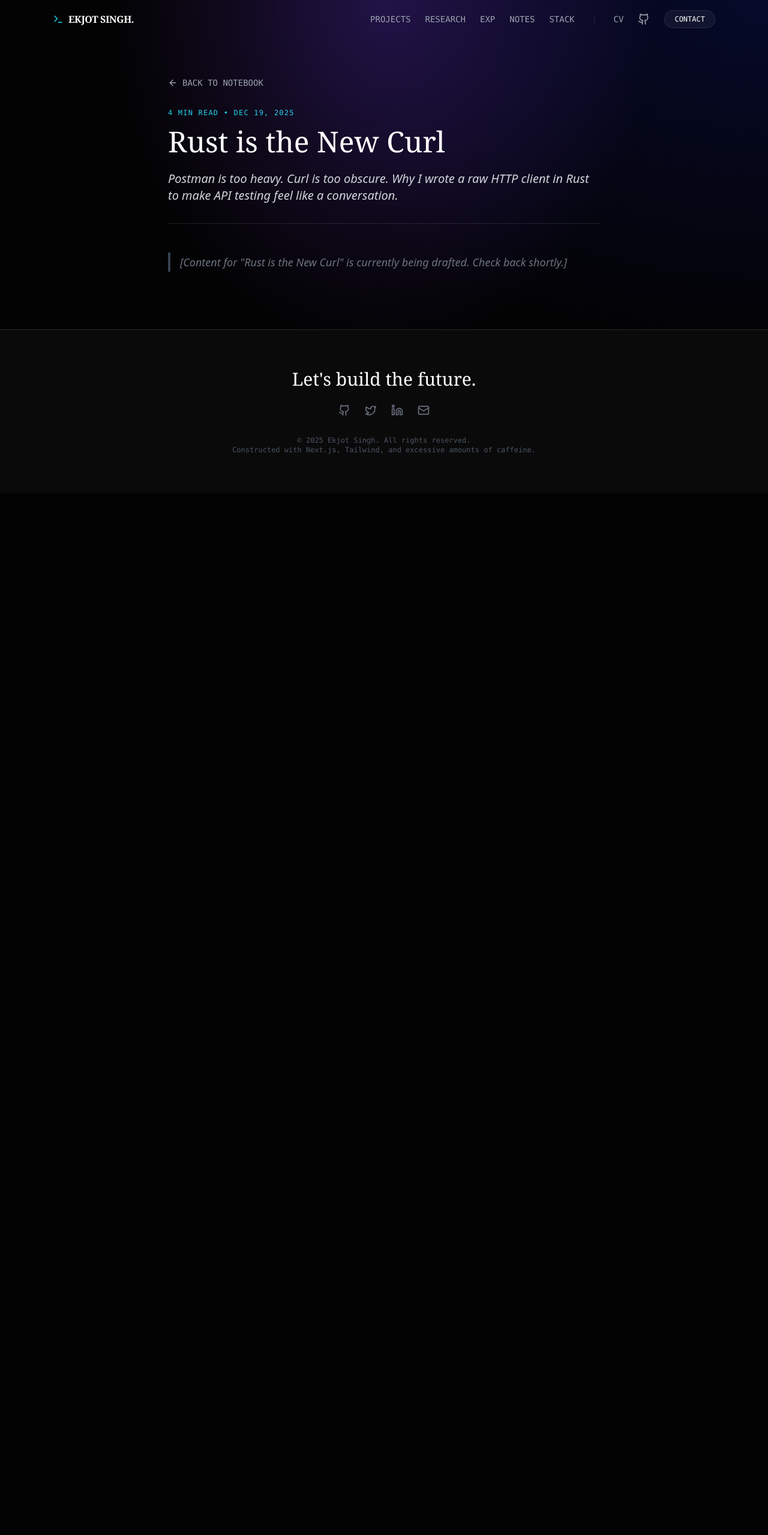
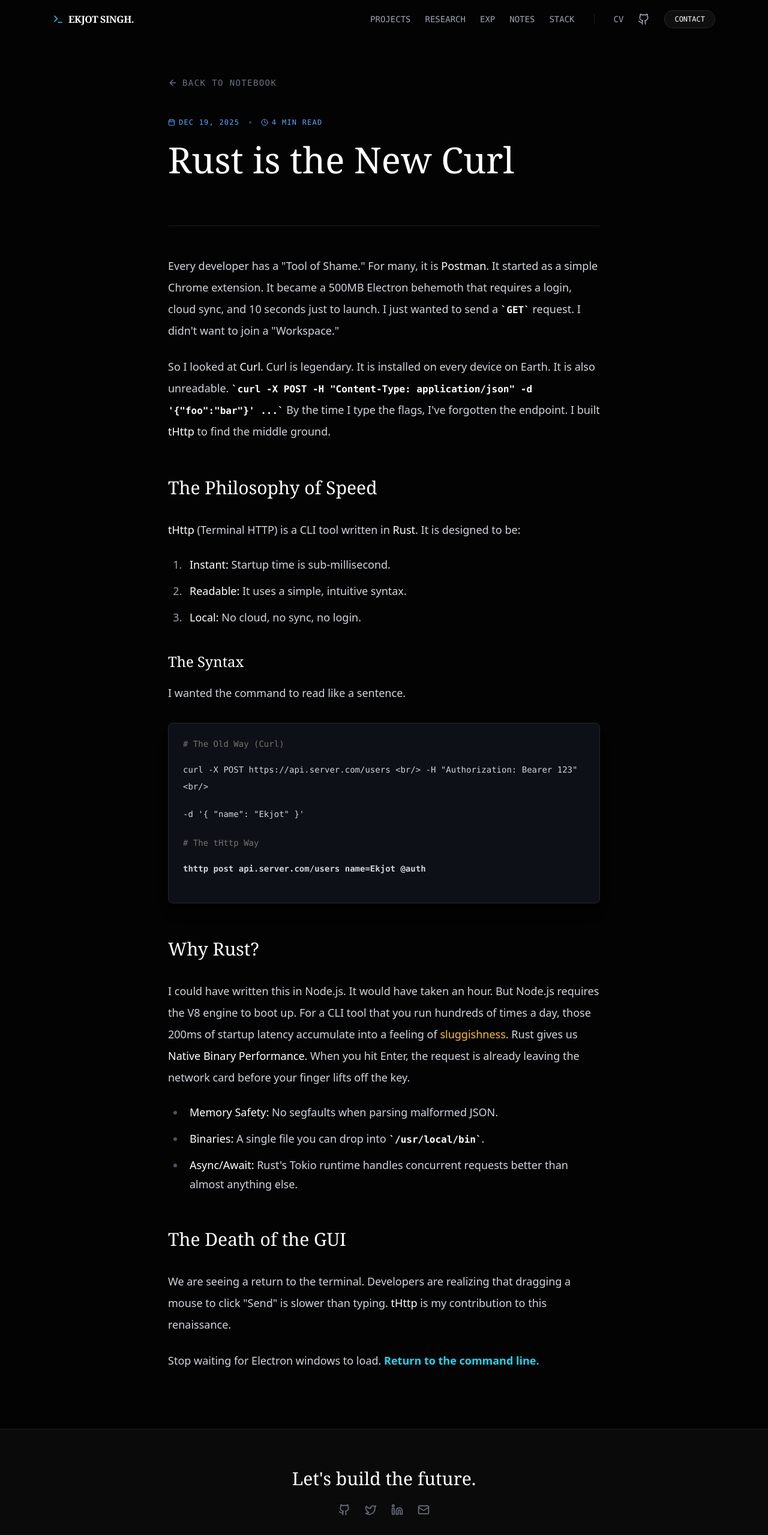
Before and after one commit to ekjotsinghmakhija/website, a Next.js app: page /blog/thttp in a window 1280 px wide. Shown: the top 2559 px of the page at 60% size. Before the commit the page ends 822 px from the top, so only its background shows below. Built offline with nearby package versions, Linux system fonts and the light colour scheme.

Commit message:
content: add thttp blog post

```diff
--- /dev/null
+++ b/src/app/blog/thttp/page.mdx
@@ -0,0 +1,72 @@
+import NotebookLayout from '@/components/layout/NotebookLayout';
+import { Terminal, Zap, Gauge, ArrowRight } from 'lucide-react';
+
+export const meta = {
+  title: "Rust is the New Curl",
+  date: "Dec 19, 2025",
+  readTime: "4 min read",
+  tag: "Library"
+};
+
+<NotebookLayout meta={meta}>
+
+Every developer has a "Tool of Shame."
+For many, it is **Postman**.
+It started as a simple Chrome extension.
+It became a 500MB Electron behemoth that requires a login, cloud sync, and 10 seconds just to launch.
+I just wanted to send a `GET` request. I didn't want to join a "Workspace."
+
+So I looked at **Curl**.
+Curl is legendary. It is installed on every device on Earth.
+It is also unreadable.
+`curl -X POST -H "Content-Type: application/json" -d '{"foo":"bar"}' ...`
+By the time I type the flags, I've forgotten the endpoint.
+I built **tHttp** to find the middle ground.
+
+## The Philosophy of Speed
+
+**tHttp** (Terminal HTTP) is a CLI tool written in **Rust**.
+It is designed to be:
+1.  **Instant:** Startup time is sub-millisecond.
+2.  **Readable:** It uses a simple, intuitive syntax.
+3.  **Local:** No cloud, no sync, no login.
+
+### The Syntax
+
+I wanted the command to read like a sentence.
+
+<div className="my-8 p-6 bg-[#0d1117] border border-stone-800 rounded-lg font-mono text-sm shadow-xl">
+  <div className="text-stone-500 mb-2"># The Old Way (Curl)</div>
+  <div className="text-rose-400 mb-6 break-all">
+    curl -X POST https://api.server.com/users \<br/>
+    -H "Authorization: Bearer 123" \<br/>
+    {/* FIXED: Escaped curly braces below with backslashes */}
+    -d '\{ "name": "Ekjot" \}'
+  </div>
+
+  <div className="text-stone-500 mb-2"># The tHttp Way</div>
+  <div className="text-green-400 font-bold">
+    thttp post api.server.com/users name=Ekjot @auth
+  </div>
+</div>
+
+## Why Rust?
+I could have written this in Node.js. It would have taken an hour.
+But Node.js requires the V8 engine to boot up.
+For a CLI tool that you run hundreds of times a day, those 200ms of startup latency accumulate into a feeling of <span className="text-amber-400">sluggishness</span>.
+Rust gives us **Native Binary Performance**.
+When you hit Enter, the request is already leaving the network card before your finger lifts off the key.
+* **Memory Safety:** No segfaults when parsing malformed JSON.
+* **Binaries:** A single file you can drop into `/usr/local/bin`.
+* **Async/Await:** Rust's Tokio runtime handles concurrent requests better than almost anything else.
+
+## The Death of the GUI
+
+We are seeing a return to the terminal.
+Developers are realizing that dragging a mouse to click "Send" is slower than typing.
+**tHttp** is my contribution to this renaissance.
+
+Stop waiting for Electron windows to load.
+<span className="text-cyan-400 font-bold">Return to the command line.</span>
+
+</NotebookLayout>
```
